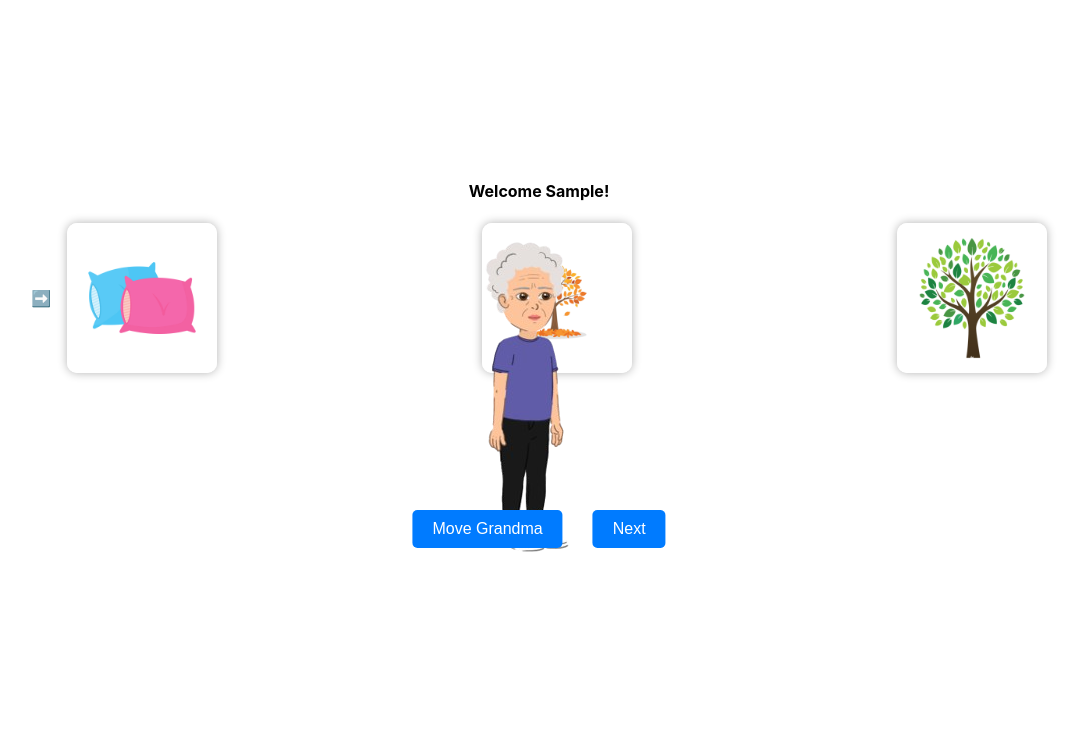
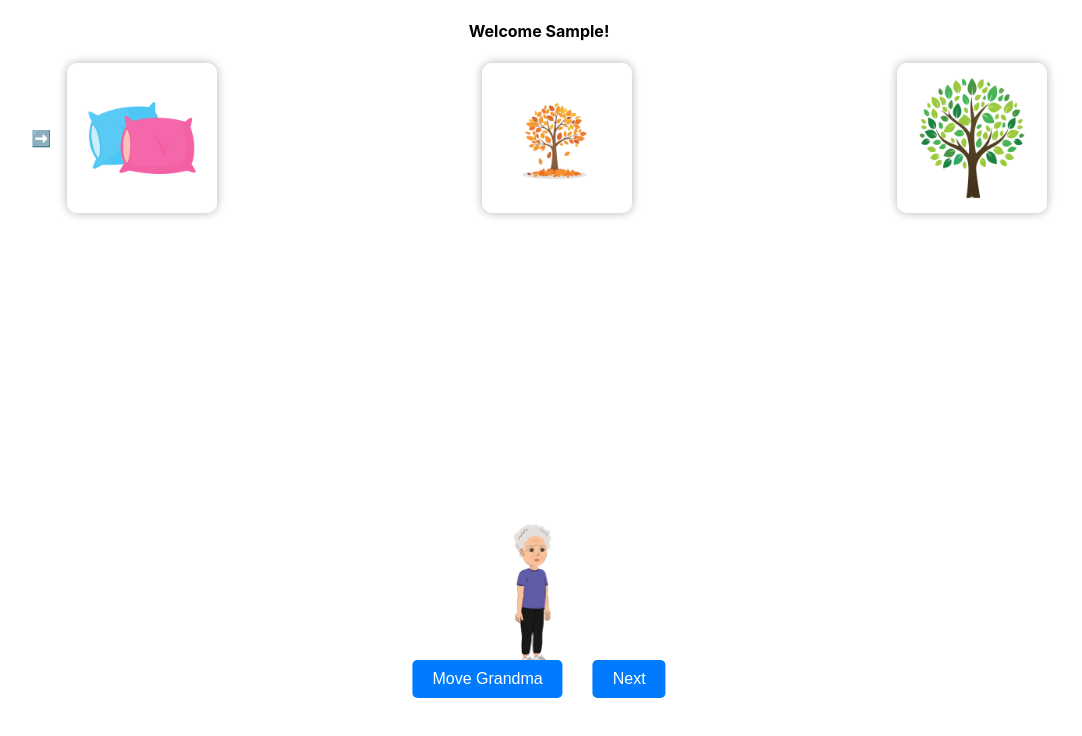
Before and after one commit to yugant99/interaction_app, a React (Create React App) app in the folder react-interaction-app/: page / in a window 1280 px wide. Both pictures are taken after typing "Sample" into the empty fields and a click on the button "Submit". Shown: the top 736 px of the page, without its empty margins (101-1183 px from the left). Built offline with nearby package versions, Linux system fonts and the light colour scheme.

Commit message:
Fixing dimensions

```diff
--- a/react-interaction-app/src/App.js
+++ b/react-interaction-app/src/App.js
@@ -12,7 +12,7 @@ const App = () => {
         { id: `competitor-${item.id}`, src: item.competitor, alt: `Competitor Image ${item.id}` },
         { id: `control-${item.id}`, src: item.control, alt: `Control Image ${item.id}` },
       ],
-      grandmaInitialPosition: { x: 50, y: 50 },
+      grandmaInitialPosition: { x: 50, y: 75 },
       targetPosition: { x: 20, y: 30 },
     }))
   );
--- a/react-interaction-app/src/components/slide.js
+++ b/react-interaction-app/src/components/slide.js
@@ -71,6 +71,7 @@ const Slide = ({
             <img
                 src="/images/granny-trans.png"
                 alt="granny"
+                width="70px"
             />
       </div>
 
--- a/react-interaction-app/src/index.css
+++ b/react-interaction-app/src/index.css
@@ -5,7 +5,6 @@ body {
     sans-serif;
   -webkit-font-smoothing: antialiased;
   -moz-osx-font-smoothing: grayscale;
-  padding-top: 10rem;
 }
 
 code {
@@ -34,7 +33,7 @@ code {
 
 .button-group {
   position: absolute;
-  top: calc(50% + 100px); /* Position below grandma */
+  top: calc(50% + 250px); /* Position below grandma */
   left: 50%;
   transform: translateX(-50%);
   display: flex;
```
